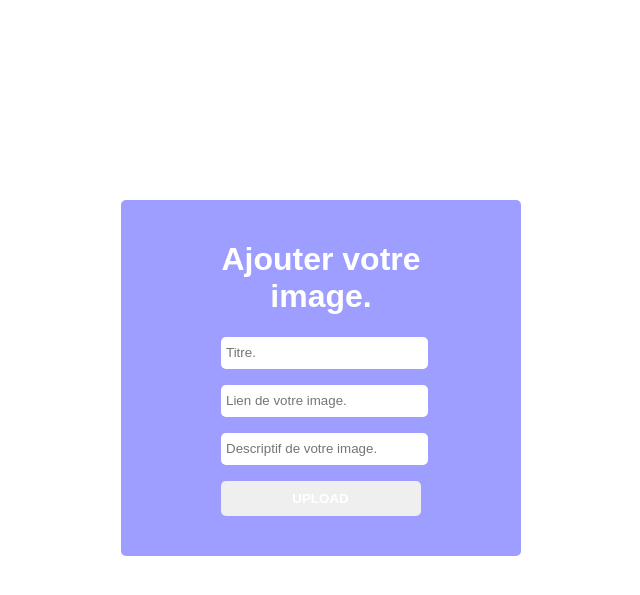
After one commit to bouchat-marieange/projet-pinterest, a PHP site: page /views/upload.php in a window 1280 px wide. The commit adds this page. Shown: the top 595 px of the page, without its empty margins (319-959 px from the left). Run offline with PHP 8.4, Linux system fonts and the light colour scheme.

Commit message:
Auto stash before merge of "KEVF" and "origin/KEVF"

```diff
--- /dev/null
+++ b/views/upload.php
@@ -0,0 +1,60 @@
+<!DOCTYPE html>
+<html>
+<head>
+    <meta charset="utf-8">
+    <title></title>
+</head>
+
+<style>
+    form {
+
+        background: #9d9eff;
+        width: 400px;
+        margin: 200px auto 0;
+        -webkit-border-radius: 5px;
+        -moz-border-radius: 5px;
+        border-radius: 5px;
+        padding: 20px 0 40px;
+        text-align: center;
+    }
+
+    .content {
+        margin: 0 auto;
+        width: 50%;
+    }
+
+    input {
+        width: 100%;
+        border: none;
+        height: 30px;
+        border-radius: 5px;
+        padding-left: 5px;
+        color: rgba(0, 0, 0, 0.48);
+    }
+
+    input[type='submit'] {
+        height: 35px;
+        color: white;
+        font-weight: bold;
+        text-transform: uppercase;
+    }
+
+    h1 {
+        color: #ffffff;
+        font-family: sans-serif;
+    }
+
+</style>
+<body>
+
+<form action="index.php?action=imageController@getHomePage" method="post">
+    <div class="content">
+        <h1>Ajouter votre image.</h1>
+        <p><input type="text" name="titre" placeholder="Titre."></p>
+        <p><input type="url" name="lienImage" placeholder="Lien de votre image."></p>
+        <p><input type="textarea" name="description" placeholder="Descriptif de votre image."></p>
+        <input type="submit" value="Upload">
+    </div>
+</form>
+</body>
+</html>
```
Also changed, not shown: controller/imageController.php (+21 -1 lines), index.php (+14 -0 lines), models/imageModel.php (added, +25 -0 lines).
